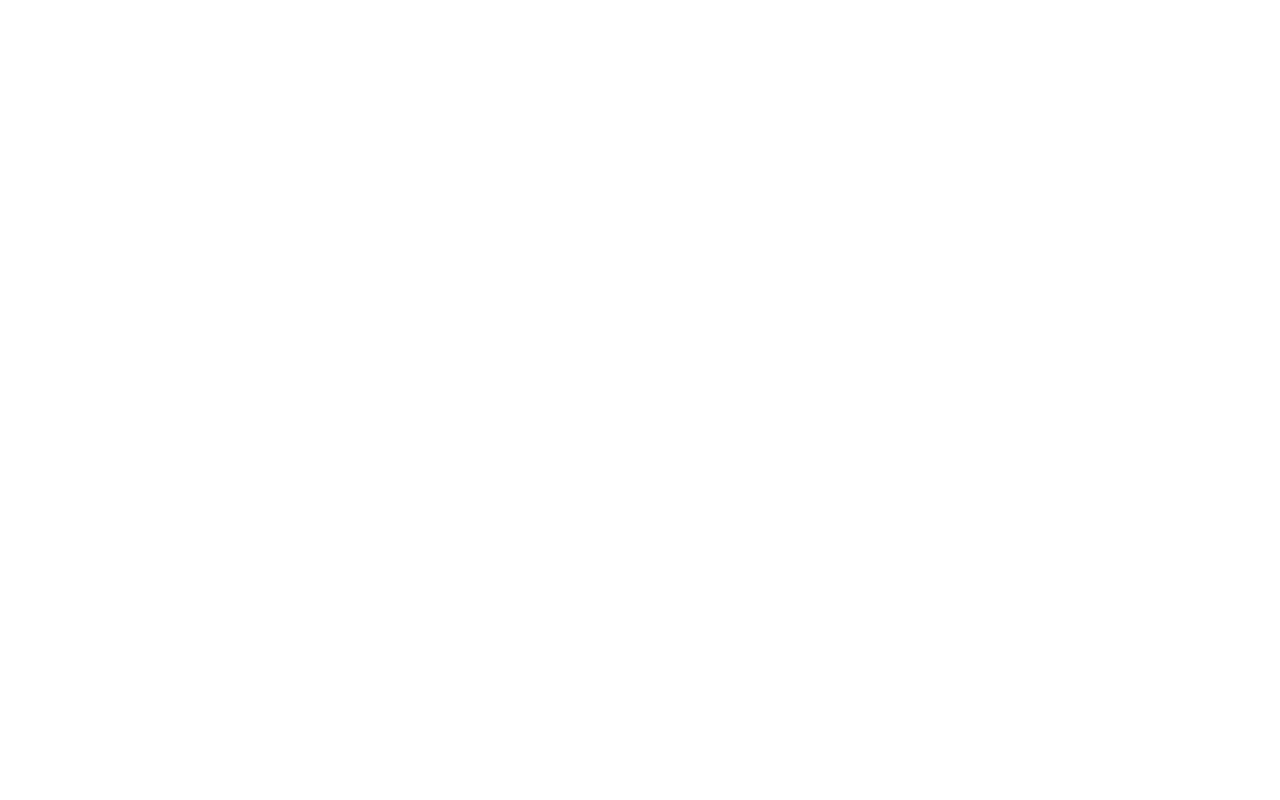
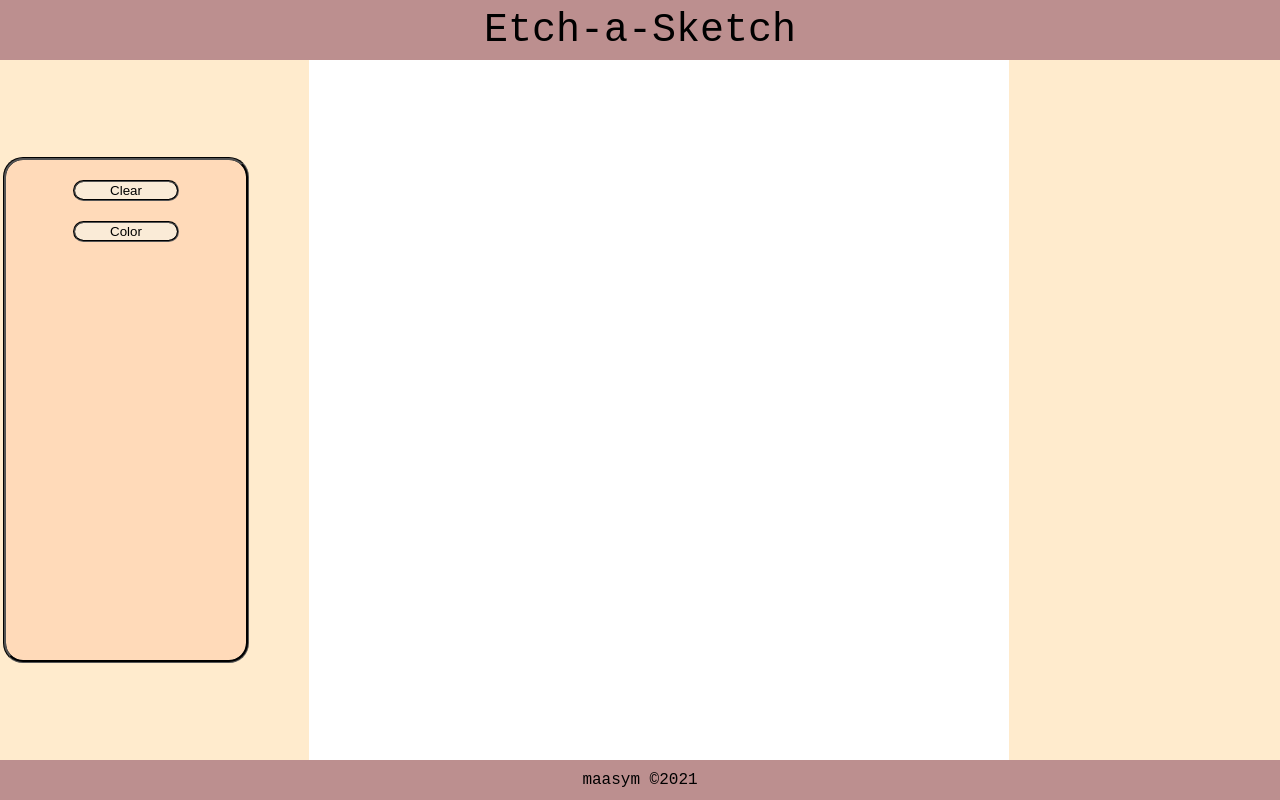
Before and after one commit to Maasym/etch-a-sketch, a plain HTML site: page index.html in a window 1280 px wide. Drawn offline with Linux system fonts and the light colour scheme.

Commit message:
first commit

```diff
--- a/index.html
+++ b/index.html
@@ -2,9 +2,30 @@
 <html lang="en">
 <head>
     <meta charset="UTF-8">
-    <title>Title</title>
+    <title>Etch-a-Sketch</title>
+    <link rel="stylesheet" type="text/css" href="style.css" media="screen" />
+    <link href='https://fonts.googleapis.com/css?family=Alex Brush' rel='stylesheet'>
+    <script src="javascript.js" defer></script>
 </head>
 <body>
 
+        <div id="header">Etch-a-Sketch</div>
+
+        <div id="main">
+
+            <div id="menu">
+            <button id="clear">Clear</button>
+            <button id="color">Color</button>
+
+            </div>
+            <div id="board">
+
+            </div>
+            <div id="placeholder"></div>
+
+        </div>
+
+        <div id="footer">maasym &copy;2021</div>
+
 </body>
 </html>
--- a/style.css
+++ b/style.css
@@ -0,0 +1,68 @@
+body{
+    display: flex;
+    flex-direction: column;
+    height: 100vh;
+    width: 100vw;
+    margin: 0px;
+    padding: 0px;
+    justify-content: space-between;
+    align-items: center;
+    gap: 0px;
+}
+#header{
+    background-color: rosybrown;
+    height: 3em;
+    width: 100vw;
+    display: flex;
+    justify-content: center;
+    align-items: center;
+    font-family: 'JetBrains Mono', monospace, Times, serif;
+    font-size: 40px;
+}
+#footer{
+    background-color: rosybrown;
+    height: 5em;
+    width: 100vw;
+    display: flex;
+    justify-content: center;
+    align-items: center;
+    font-family: 'JetBrains Mono', monospace, Times, serif;
+    font-size: 16px;
+}
+#main{
+    background-color: blanchedalmond;
+    width: 100vw;
+    display: flex;
+    justify-content: center;
+    align-items: center;
+    flex-grow: 1;
+    gap:60px;
+}
+#board{
+    background-color: white;
+    width: 700px;
+    height: 700px;
+}
+#menu{
+    background-color: peachpuff;
+    width: 15em;
+    height: 30em;
+    border-color: black;
+    border-style: groove;
+    border-radius: 20px;
+    display: flex;
+    flex-direction: column;
+    gap: 20px;
+    padding-top: 20px;
+    align-items: center;
+}
+button{
+    background-color: antiquewhite;
+    width: 8em;
+    border-color: black;
+    border-style: groove;
+    border-radius: 20px;
+}
+#placeholder{
+    width:13em;
+}
```
